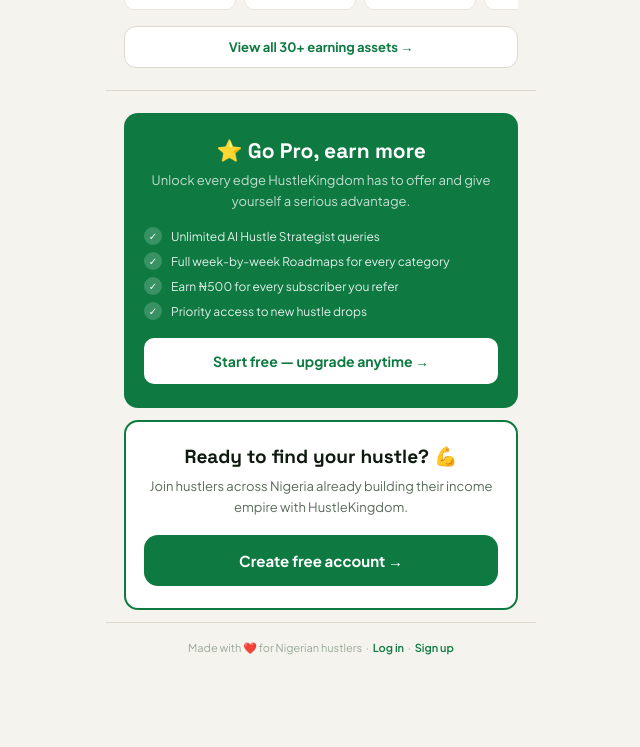
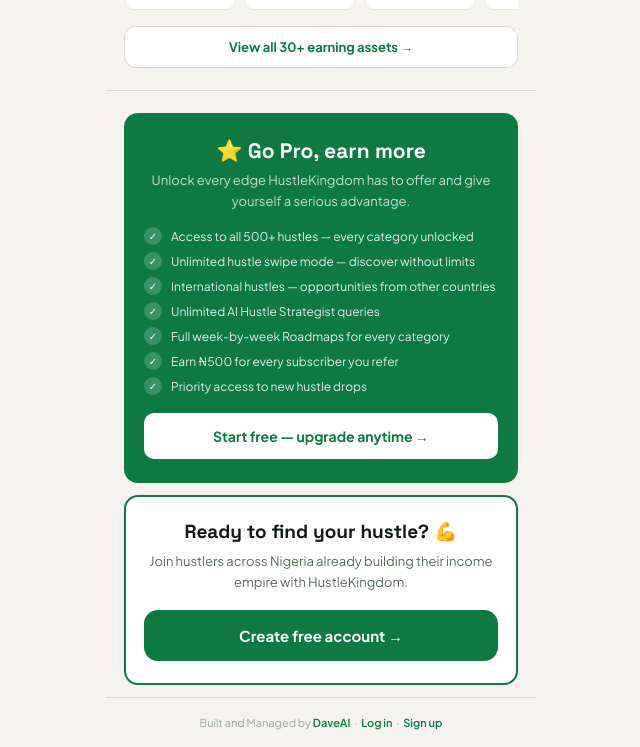
Before and after one commit to dfordavidai/kinghustle, a PHP site: page / in a window 1280 px wide. Shown: the part 2374-3121 px from the top of the page, without its empty margins (319-959 px from the left). Before the commit the page ends 3029 px from the top, so only its background shows below. Run offline with PHP 8.4, Linux system fonts and the light colour scheme.

Commit message:
Add pro perks section and update footer credits

```diff
--- a/pages/home.php
+++ b/pages/home.php
@@ -450,6 +450,9 @@ footer a:hover{text-decoration:underline;}
     <h2>⭐ Go Pro, earn more</h2>
     <p class="pro-sub">Unlock every edge HustleKingdom has to offer and give yourself a serious advantage.</p>
     <div class="pro-perks">
+      <div class="pro-perk"><div class="pro-perk-dot">✓</div>Access to all 500+ hustles — every category unlocked</div>
+      <div class="pro-perk"><div class="pro-perk-dot">✓</div>Unlimited hustle swipe mode — discover without limits</div>
+      <div class="pro-perk"><div class="pro-perk-dot">✓</div>International hustles — opportunities from other countries</div>
       <div class="pro-perk"><div class="pro-perk-dot">✓</div>Unlimited AI Hustle Strategist queries</div>
       <div class="pro-perk"><div class="pro-perk-dot">✓</div>Full week-by-week Roadmaps for every category</div>
       <div class="pro-perk"><div class="pro-perk-dot">✓</div>Earn ₦500 for every subscriber you refer</div>
@@ -468,7 +471,7 @@ footer a:hover{text-decoration:underline;}
 
 <!-- FOOTER -->
 <footer>
-  <p>Made with ❤️ for Nigerian hustlers &nbsp;·&nbsp; <a href="<?= APP_URL ?>/auth/login">Log in</a> &nbsp;·&nbsp; <a href="<?= APP_URL ?>/auth/register">Sign up</a></p>
+  <p>Built and Managed by <a href="https://instagram.com/daveaai" target="_blank" rel="noopener">DaveAI</a> &nbsp;·&nbsp; <a href="<?= APP_URL ?>/auth/login">Log in</a> &nbsp;·&nbsp; <a href="<?= APP_URL ?>/auth/register">Sign up</a></p>
 </footer>
 
 </body>
```
